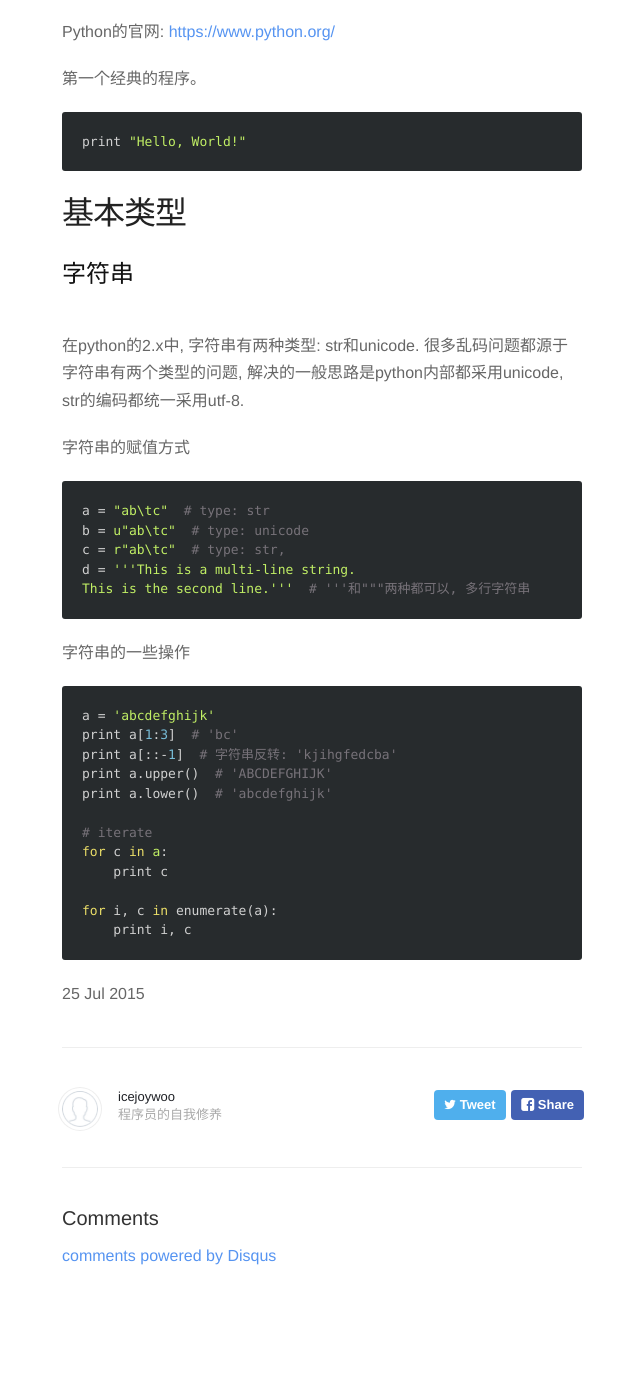
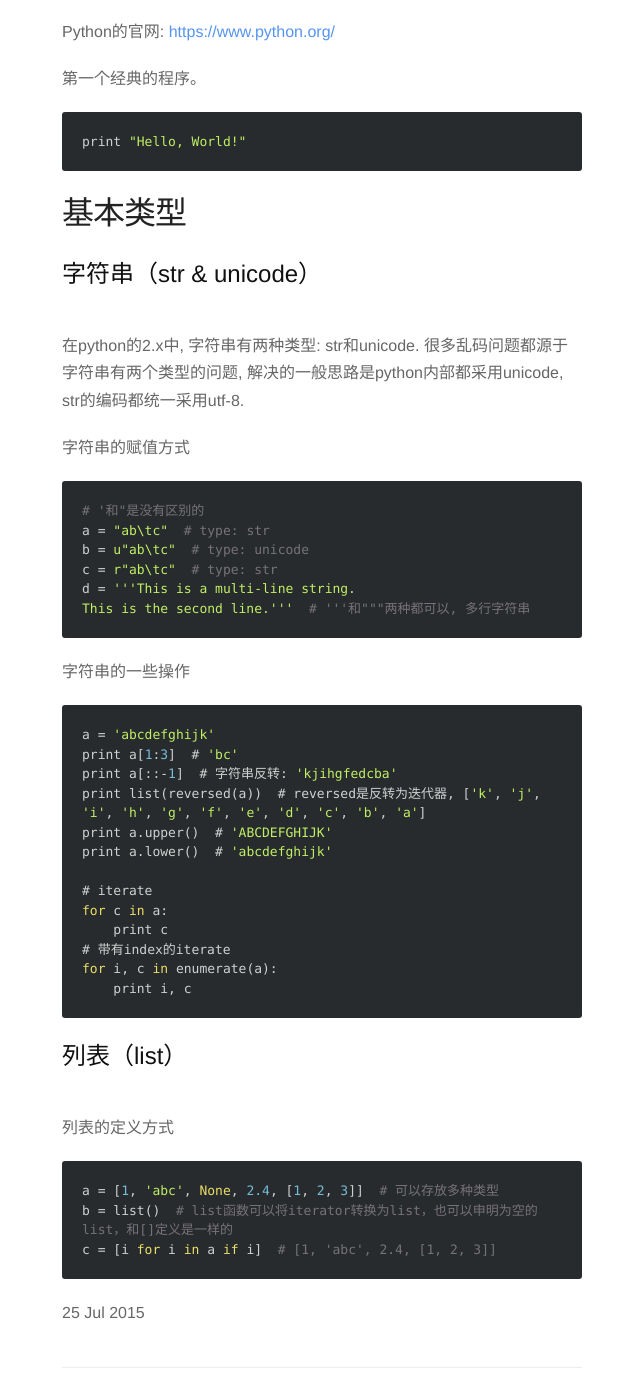
Before and after one commit to icejoywoo/icejoywoo.github.io, a Jekyll site: the page built from _posts/2015-07-25-brief-python.md, in a window 1280 px wide and 1400 px high, scrolled down 508 px. Shown: the whole window, without its empty margins (318-958 px from the left). Built offline with Jekyll 4.4.1, drawn with Linux system fonts in a browser that asks for light colours; nearby versions of some CDN libraries; Markdown is read by kramdown in place of the engine named in the settings; comment, search, counter and statistics services are not loaded; before the commit the page ends 1872 px from its top, so only the background shows below that.

Commit message:
update brief python

````diff
--- a/_posts/2015-07-25-brief-python.md
+++ b/_posts/2015-07-25-brief-python.md
@@ -21,7 +21,7 @@ print "Hello, World!"
 ```
 
 # 基本类型
-## 字符串
+## 字符串（str & unicode）
 
 在python的2.x中, 字符串有两种类型: str和unicode. 很多乱码问题都源于字符串有两个类型的问题,
 解决的一般思路是python内部都采用unicode, str的编码都统一采用utf-8.
@@ -29,9 +29,10 @@ print "Hello, World!"
 字符串的赋值方式
 
 ```python
+# '和"是没有区别的
 a = "ab\tc"  # type: str
 b = u"ab\tc"  # type: unicode
-c = r"ab\tc"  # type: str,
+c = r"ab\tc"  # type: str
 d = '''This is a multi-line string.
 This is the second line.'''  # '''和"""两种都可以, 多行字符串
 ```
@@ -42,15 +43,28 @@ This is the second line.'''  # '''和"""两种都可以, 多行字符串
 a = 'abcdefghijk'
 print a[1:3]  # 'bc'
 print a[::-1]  # 字符串反转: 'kjihgfedcba'
+print list(reversed(a))  # reversed是反转为迭代器, ['k', 'j', 'i', 'h', 'g', 'f', 'e', 'd', 'c', 'b', 'a']
 print a.upper()  # 'ABCDEFGHIJK'
 print a.lower()  # 'abcdefghijk'
 
 # iterate
 for c in a:
     print c
-
+# 带有index的iterate
 for i, c in enumerate(a):
     print i, c
 ```
 
+## 列表（list）
+
+列表的定义方式
+
+```python
+a = [1, 'abc', None, 2.4, [1, 2, 3]]  # 可以存放多种类型
+b = list()  # list函数可以将iterator转换为list，也可以申明为空的list，和[]定义是一样的
+c = [i for i in a if i]  # [1, 'abc', 2.4, [1, 2, 3]]
+```
+
+
+
 {{ page.date | date_to_string }}
````
